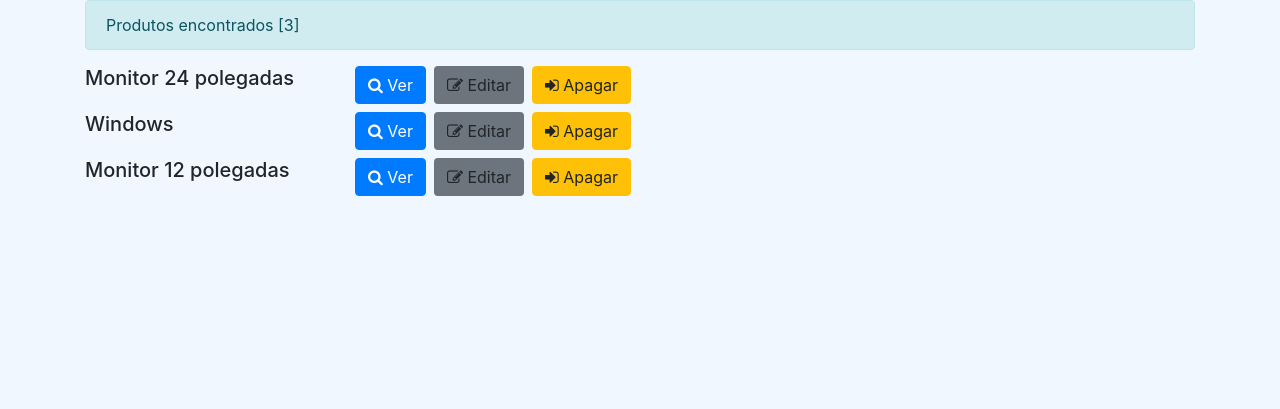
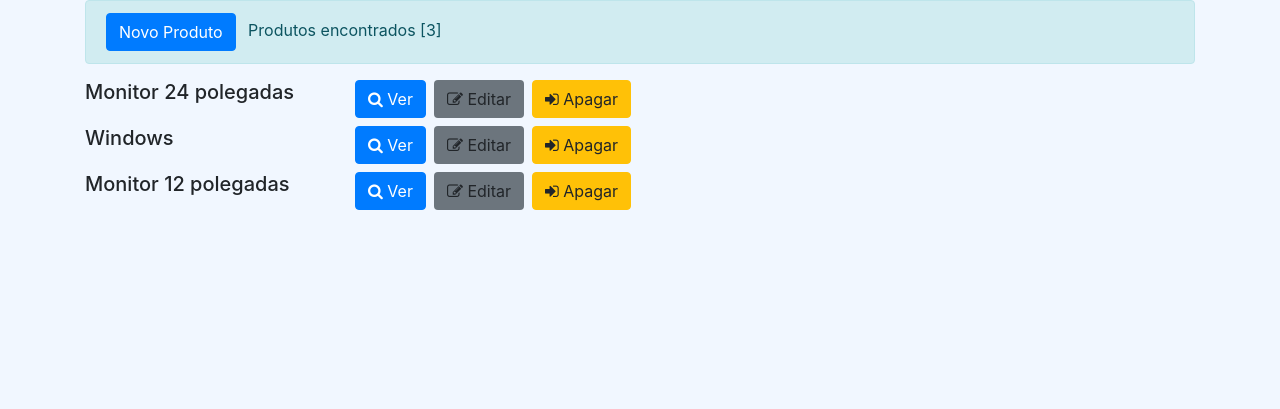
Before and after one commit to Py-Nick/UNICO_REPOSITORIO_POO3, a Django app: page /produto/ in a window 1280 px wide. Shown: the part 56-465 px from the top of the page. Run offline with Django 4.2, Linux system fonts and the light colour scheme; data comes from the database, SQL or seed files in the repository; both versions use the stored data as it was after the commit; some libraries are stand-ins or nearby versions.

Commit message:
7 - COMITI FIM DA AULA 7

```diff
--- a/lojaAdmin/loja/templates/produto/produto.html
+++ b/lojaAdmin/loja/templates/produto/produto.html
@@ -7,17 +7,15 @@
 {% block content %}
 <div id="content">
     <div class="container">
-    <div class="alert alert-info">Produtos encontrados [{{ produtos | length }}]</div>
-    {% for prod in produtos %}
+        <div class="alert alert-info"> <a href="{% url 'create_produto' %}" class="btn btn-primary mr-2"> <i class="fafa-plus"></i> Novo Produto</a> Produtos encontrados [{{ produtos | length }}]</div>
+        {% for prod in produtos %}
         <div class="row">
             <h5 class="col-md-3">{{prod.Produto}}</h5>
-            <a href="{% url 'produto' prod.id %}" class="btn btn-primary mb-2 mr-2"><i class="fa fa-search"></i> Ver</a>
-            <a href="{% url 'produto' prod.id %}" class="btn bg-secondary mb-2 mr-2"><i class="fa fa-edit"></i> Editar</a>
-            <a href="{% url 'produto' prod.id %}" class="btn btn-warning mb-2">
-                <i class="fa fa-sign-in"></i> Apagar
-            </a>
+            <a href="{% url 'details_produto' prod.id %}" class="btn btn-primary mb-2 mr-2"><i class="fa fa-search"></i> Ver</a>
+            <a href="{% url 'edit_produto' prod.id %}" class="btn bg-secondary mb-2 mr-2"><i class="fa fa-edit"></i> Editar</a>
+            <a href="{% url 'delete_produto' prod.id %}" class="btn btn-warning mb-2"><i class="fa fa-sign-in"></i> Apagar</a>
         </div>
-    {% endfor %}
+        {% endfor %}
     </div>
 </div>
 {% endblock %}
--- a/lojaAdmin/loja/views/ProdutoView.py
+++ b/lojaAdmin/loja/views/ProdutoView.py
@@ -1,8 +1,9 @@
 #from django.http import HttpResponse
-from django.shortcuts import render # Retire from django.http import HttpResponse
-from loja.models import Produto
+from django.shortcuts import render, redirect
+from loja.models import Produto, Fabricante, Categoria
 from datetime import timedelta, datetime
 from django.utils import timezone
+from django.core.files.storage import FileSystemStorage
 
 def list_produto_view(request, id=None):
 
@@ -46,19 +47,133 @@ def list_produto_view(request, id=None):
     # if promocao is not None: print(promocao)
     # if categoria is not None: print(categoria)
     # if fabricante is not None: print(fabricante)
-    if request is not None:
+    '''if request is not None:
         return HttpResponse('<h1>Request identificado</h1>')
     elif id is None:
         return HttpResponse('<h1>Nenhum ID foi informado</h1>')
     elif id is 74:
         return HttpResponse('<h1>Easter Egg!!</h1>')
-    return HttpResponse('<h1>Produto xx de id %s!</h1>' % id)
+    return HttpResponse('<h1>Produto xx de id %s!</h1>' % id)'''
 
-'''se quiser definir um id padrão para ou uma mensagem padrão para quando o valor for
-recebido basta ir no medoto list_produto_view do ProdutoView.py e antes do return
-colocar:
-if id is None:
-id = 0
-Ou
-if id is None:
-return HttpResponse('<h1>Nenhum id foi informado</h1>')'''
+def edit_produto_view(request, id=None):
+    produtos = Produto.objects.all()
+    if id is not None:
+        produtos = produtos.filter(id=id)
+    produto = produtos.first()
+    print(produto)
+    #adicione a lista de fabricantes e categorias no context
+    Fabricantes = Fabricante.objects.all()
+    Categorias = Categoria.objects.all()
+    context = { 'produto': produto, 'fabricantes' : Fabricantes, 'categorias' : Categorias}
+    return render(request, template_name='produto/produto-edit.html', context=context, status=200)
+
+def edit_produto_postback(request, id=None):
+    if request.method == 'POST':
+        # Salva dados editados
+        id = request.POST.get("id")
+        produto = request.POST.get("Produto")
+        destaque = request.POST.get("destaque")
+        promocao = request.POST.get("promocao")
+        msgPromocao = request.POST.get("msgPromocao")
+        categoria = request.POST.get("CategoriaFk")
+        fabricante = request.POST.get("FabricanteFk")
+        print("postback")
+        print(id)
+        print(produto)
+        print(destaque)
+        print(promocao)
+        print(msgPromocao)
+        try:
+            obj_produto = Produto.objects.filter(id=id).first()
+            obj_produto.Produto = produto
+            obj_produto.destaque = (destaque is not None)
+            obj_produto.promocao = (promocao is not None)
+            obj_produto.fabricante = Fabricante.objects.filter(id=fabricante).first()
+            obj_produto.categoria = Categoria.objects.filter(id=categoria).first()
+            if msgPromocao is not None:
+                obj_produto.msgPromocao = msgPromocao
+                obj_produto.save()
+                print("Produto %s salvo com sucesso" % produto)
+        except Exception as e:
+            print("Erro salvando edição de produto: %s" % e)
+    return redirect("/produto")
+
+def details_produto_view(request, id=None):
+    # Processa o evento GET gerado pela action
+    produtos = Produto.objects.all()
+    if id is not None:
+        produtos = produtos.filter(id=id)
+    produto = produtos.first()
+    print(produto)
+    context = {'produto': produto}
+    return render(request, template_name='produto/produto-details.html', context=context, status=200)
+
+def delete_produto_view(request, id=None):
+    # Processa o evento GET gerado pela action
+    produtos = Produto.objects.all()
+    if id is not None:
+        produtos = produtos.filter(id=id)
+    produto = produtos.first()
+    print(produto)
+    context = {'produto': produto}
+    return render(request, template_name='produto/produto-delete.html', context=context,status=200)
+
+def delete_produto_postback(request, id=None):
+    # Processa o post back gerado pela action
+    if request.method == 'POST':
+        # Salva dados editados
+        id = request.POST.get("id")
+        produto = request.POST.get("Produto")
+        print("postback-delete")
+        print(id)
+        try:
+            Produto.objects.filter(id=id).delete()
+            print("Produto %s excluido com sucesso" % produto)
+        except Exception as e:
+            print("Erro salvando edição de produto: %s" % e)
+    return redirect("/produto")
+
+def create_produto_view(request, id=None):
+    # Processa o post back gerado pela action
+    if request.method == 'POST':
+        produto = request.POST.get("Produto")
+        destaque = request.POST.get("destaque")
+        promocao = request.POST.get("promocao")
+        msgPromocao = request.POST.get("msgPromocao")
+        preco = request.POST.get("preco")
+        image = request.POST.get("image")
+        print("postback-create")
+        print(produto)
+        print(destaque)
+        print(promocao)
+        print(msgPromocao)
+        print(preco)
+        print(image)
+        try:
+            obj_produto = Produto()
+            obj_produto.Produto = produto
+            obj_produto.destaque = (destaque is not None)
+            obj_produto.promocao = (promocao is not None)
+            if msgPromocao is not None:
+                obj_produto.msgPromocao = msgPromocao
+            obj_produto.preco = 0
+            if (preco is not None) and ( preco != ""):
+                obj_produto.preco = preco
+            obj_produto.criado_em = timezone.now()
+            obj_produto.alterado_em = obj_produto.criado_em
+            # Se for anexado arquivo, salva na pasta e guarda nome no objeto
+            if request.FILES is not None:
+                num_files = len(request.FILES.getlist('image'))
+                if num_files > 0:
+                    imagefile = request.FILES['image']
+                    print(imagefile)
+                    fs = FileSystemStorage()
+                    filename = fs.save(imagefile.name, imagefile)
+                    if (filename is not None) and (filename != ""):
+                        obj_produto.image = filename
+            obj_produto.save()
+            print("Produto %s salvo com sucesso" % produto)
+        except Exception as e:
+            print("Erro inserindo produto: %s" % e)
+        return redirect("/produto")
+    return render(request, template_name='produto/produto-create.html',status=200)
```
Also changed, not shown: lojaAdmin/loja/templates/produto/produto-create.html (added, +51 -0 lines), lojaAdmin/loja/templates/produto/produto-delete.html (added, +52 -0 lines), lojaAdmin/loja/templates/produto/produto-details.html (added, +56 -0 lines), lojaAdmin/loja/templates/produto/produto-edit.html (+27 -0 lines), lojaAdmin/loja/urls/ProdutoUrls.py (+7 -1 lines), lojaAdmin/lojaAdmin/db.sqlite3, lojaAdmin/lojaAdmin/media/Monitor12p.webp (added).
